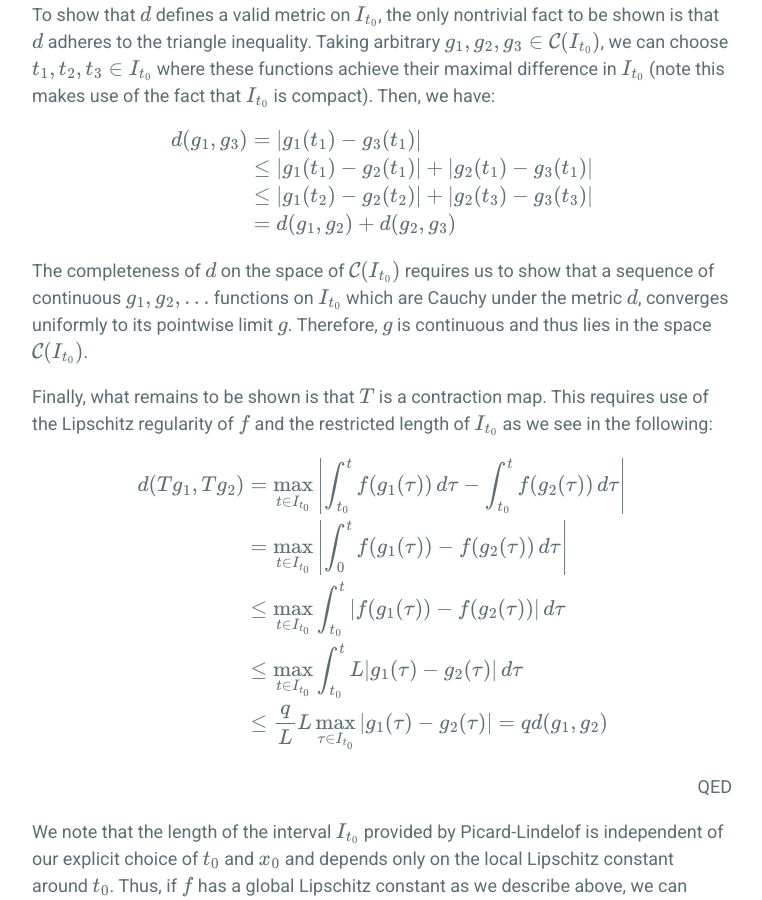
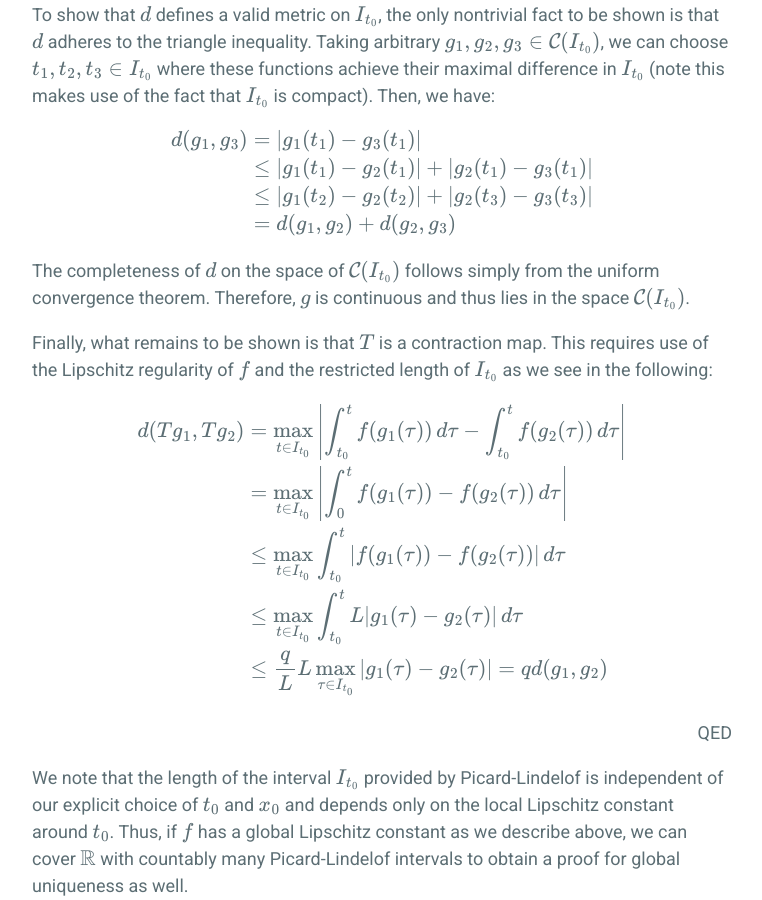
Before and after one commit to frankwang95/frankwang95.github.io, a Jekyll site: the page built from _posts/2020-02-15-existence-and-uniqueness-of-odes.md, in a window 1280 px wide and 900 px high, scrolled down 1096 px. Shown: the whole window, without its empty margins (258-1020 px from the left). Built offline with Jekyll 4.4.1, drawn with Linux system fonts in a browser that asks for light colours; formulas are drawn with MathJax 3.

```diff
--- a/_posts/2020-02-15-existence-and-uniqueness-of-odes.md
+++ b/_posts/2020-02-15-existence-and-uniqueness-of-odes.md
@@ -26,7 +26,7 @@ d(g_1, g_3) &= \vert g_1(t_1) - g_3(t_1) \vert \\
 &= d(g_1, g_2) + d(g_2, g_3)
 \end{align}$$
 
-The completeness of $$d$$ on the space of $$\mathcal{C}(I_{t_0})$$ requires us to show that a sequence of continuous $$g_1, g_2, \ldots$$ functions on $$I_{t_0}$$ which are Cauchy under the metric $$d$$, converges uniformly to its pointwise limit $$g$$. Therefore, $$g$$ is continuous and thus lies in the space $$\mathcal{C}(I_{t_0})$$.
+The completeness of $$d$$ on the space of $$\mathcal{C}(I_{t_0})$$ follows simply from the uniform convergence theorem. Therefore, $$g$$ is continuous and thus lies in the space $$\mathcal{C}(I_{t_0})$$.
 
 Finally, what remains to be shown is that $$T$$ is a contraction map. This requires use of the Lipschitz regularity of $$f$$ and the restricted length of $$I_{t_0}$$ as we see in the following:
 
```
